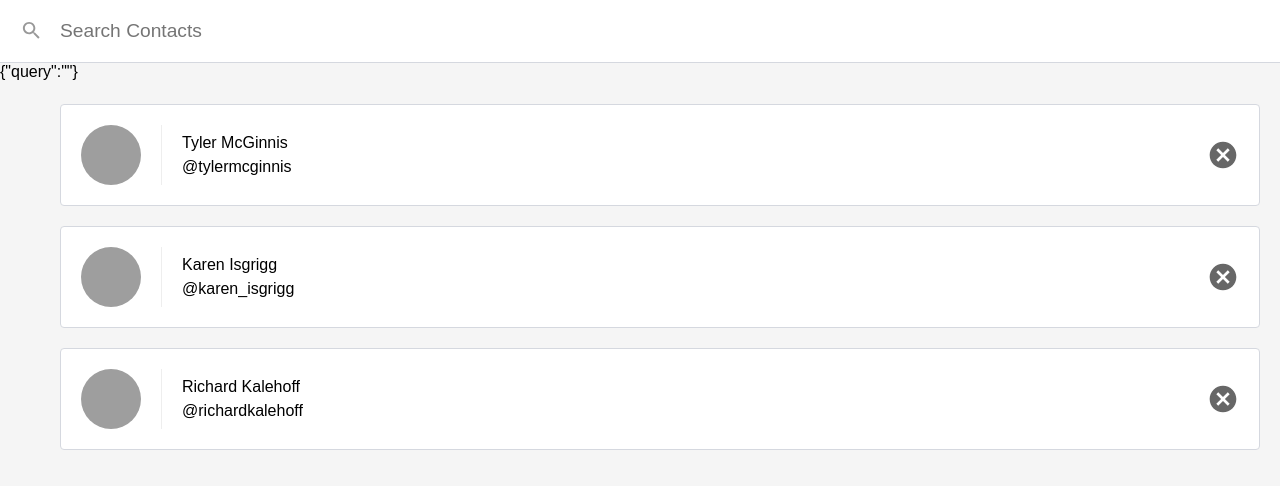
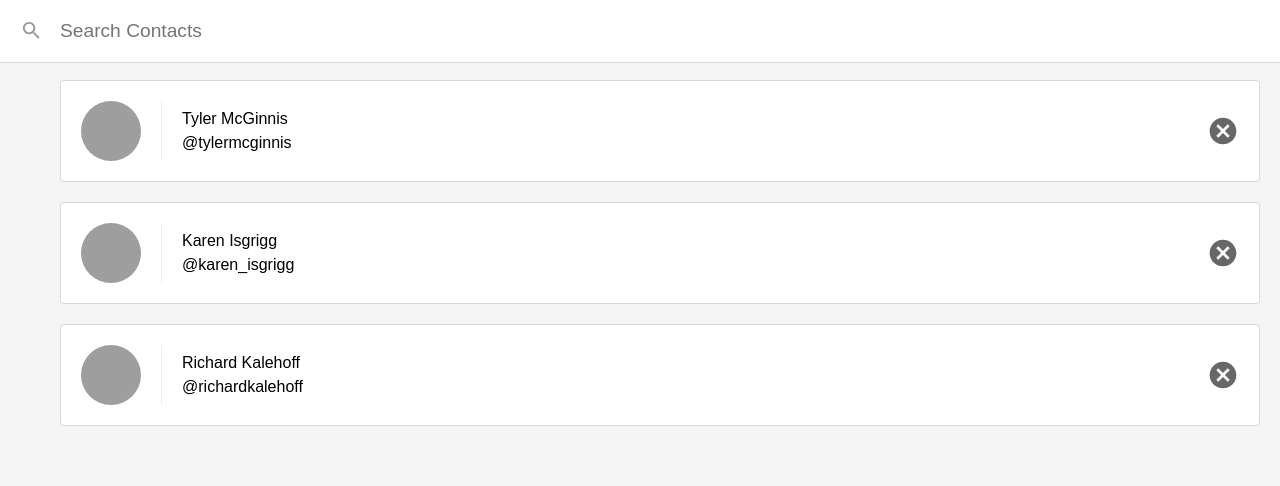
Before and after one commit to camilafiaminghi/react-contacts-app, a React (Create React App) app: page / in a window 1280 px wide. Shown: the top 486 px of the page. Built offline with nearby package versions, Linux system fonts and the light colour scheme.

Commit message:
Filter contacts

```diff
--- a/src/ContactsList.js
+++ b/src/ContactsList.js
@@ -19,8 +19,15 @@ class ContactsList extends Component {
 	}
 
 	render() {
-		const contacts = this.props.contacts;
-	  const contactsList = contacts.map(contact => (
+		const {contacts, onDeleteContact} = this.props;
+		const {query} = this.state;
+		const filteredContacts = (query === '')
+			? contacts
+			: contacts.filter((contact) => (
+					contact.name.toLowerCase().includes(query.toLowerCase()) /* prototype.includes is not suppoted by ie */
+				));
+
+	  const contactsList = filteredContacts.map(contact => (
 			<li key={contact.id} className='contact-list-item'>
 				<div
 					className='contact-avatar'
@@ -36,7 +43,7 @@ class ContactsList extends Component {
 
 				<button
 					className='contact-remove'
-					onClick={() => this.props.onDeleteContact(contact)}>
+					onClick={() => onDeleteContact(contact)}>
 					Remove
 				</button>
 			</li>
@@ -44,13 +51,12 @@ class ContactsList extends Component {
 
 		return (
 			<div className='list-contacts'>
-				{JSON.stringify(this.state)}
 				<div className='list-contacts-top'>
 					<input
 						className="search-contacts"
 						type="text"
 						placeholder="Search Contacts"
-						value={this.state.query}
+						value={query}
 						onChange={(event) => this.updateQuery(event.target.value)}/>
 				</div>
 				<ol>{contactsList}</ol>
```
